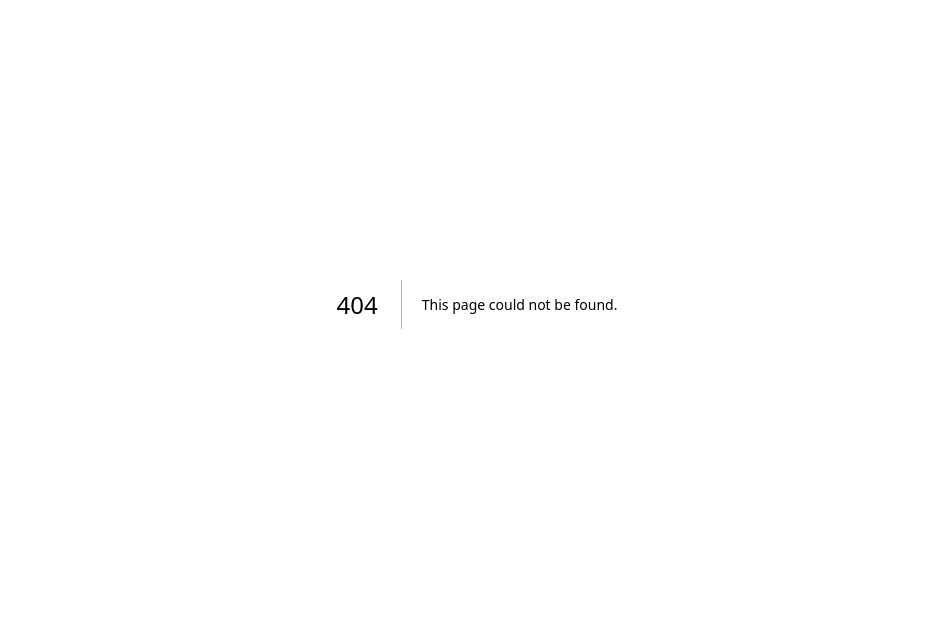
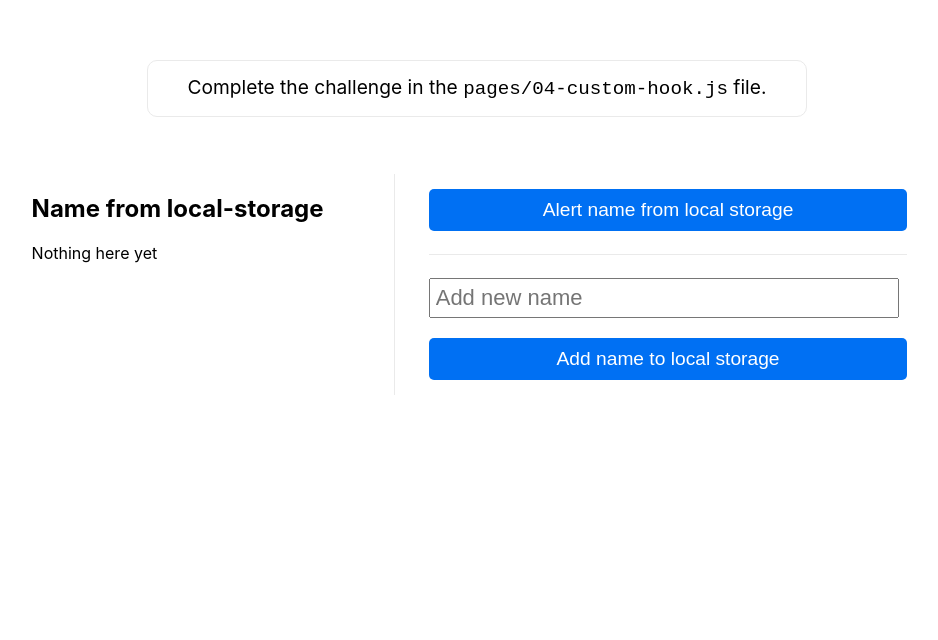
Before and after one commit to mariusnergard/sotera-react-challenges, a Next.js app: page /04-custom-hooks in a window 1280 px wide. Before the commit this address had no page. Shown: the part 160-800 px from the top of the page, without its empty margins (163-1101 px from the left). Built offline with nearby package versions, Linux system fonts and the light colour scheme.

Commit message:
Custom hook challenge

```diff
--- /dev/null
+++ b/pages/04-custom-hooks.js
@@ -0,0 +1,98 @@
+import React, { useEffect } from 'react';
+import styles from '../styles/Home.module.css'
+import todoStyles from '../styles/Todo.module.css'
+
+export const CustomHook = () => {
+  const [inputValue, setInputValue] = React.useState('');
+
+  const [localStorageKey, setLocalStorageKey] = React.useState(null);
+  const [localStorageValue, setLocalStorageValue] = React.useState(null);
+
+  const handleGetLocalStorageValue = () => {
+    const value = localStorage.getItem(localStorageKey);
+    return value;
+  };
+
+  const handleSetLocalStorageValue = () => {
+    localStorage
+      .setItem(localStorageKey, inputValue);
+
+    setLocalStorageValue(inputValue);
+  };
+
+  const handleAlertLocalStorageValue = () => {
+    const value = handleGetLocalStorageValue();
+    alert(value);
+  };
+
+  useEffect(() => {
+    const localStorageKeyName = 'name';
+    setLocalStorageKey(localStorageKeyName);
+
+    const currentLocalStorageValue = localStorage.getItem(localStorageKeyName);
+    setLocalStorageValue(currentLocalStorageValue);
+  }, []);
+
+
+  //  ██████╗██╗  ██╗ █████╗ ██╗     ██╗     ███████╗███╗   ██╗ ██████╗ ███████╗
+  // ██╔════╝██║  ██║██╔══██╗██║     ██║     ██╔════╝████╗  ██║██╔════╝ ██╔════╝
+  // ██║     ███████║███████║██║     ██║     █████╗  ██╔██╗ ██║██║  ███╗█████╗
+  // ██║     ██╔══██║██╔══██║██║     ██║     ██╔══╝  ██║╚██╗██║██║   ██║██╔══╝
+  // ╚██████╗██║  ██║██║  ██║███████╗███████╗███████╗██║ ╚████║╚██████╔╝███████╗
+  //  ╚═════╝╚═╝  ╚═╝╚═╝  ╚═╝╚══════╝╚══════╝╚══════╝╚═╝  ╚═══╝ ╚═════╝ ╚══════╝
+
+  // * Extract the local-storage logic into a custom hook (useLocalStorage) so it can be reused in other components
+  // - The hook should accept a key and return the value of that key from local storage
+  // - The hook should also accept a value and set that value in local storage
+  // - The hook should also accept a default value and return that value if the key is not found in local storage
+
+  return (
+    <>
+      <p className={styles.challengeDescription}>
+        Complete the challenge in the <code>pages/04-custom-hook.js</code> file.<br/>
+      </p>
+
+      <div className={styles.challengeWindow}>
+        <div className={styles.resultWindow}>
+          <h2>Name from local-storage</h2>
+
+          {localStorageValue && (
+            <p>{localStorageValue}</p>
+          )}
+
+          {!localStorageValue && (
+            <p>Nothing here yet</p>
+          )}
+
+        </div>
+
+        <div className={styles.verticalDivider} />
+
+        <div className={styles.challenges}>
+          <button onClick={handleAlertLocalStorageValue} className={styles.actionButton} style={{width: '100%'}}>
+            Alert name from local storage
+          </button>
+
+          <div className={styles.divider} />
+
+          <input
+            className={todoStyles.input}
+            type="text"
+            placeholder="Add new name"
+            value={inputValue}
+            onChange={(e) => setInputValue(e.target.value)}
+           />
+
+          <button className={styles.actionButton} style={{width: '100%'}} onClick={handleSetLocalStorageValue}>
+            Add name to local storage
+          </button>
+
+        </div>
+      </div>
+    </>
+  )
+
+};
+
+
+export default CustomHook;
```
Also changed, not shown: pages/index.js (+13 -22 lines).
